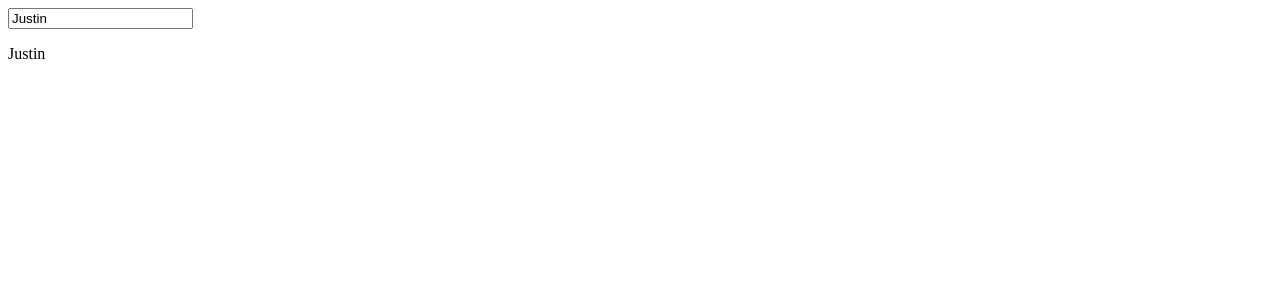
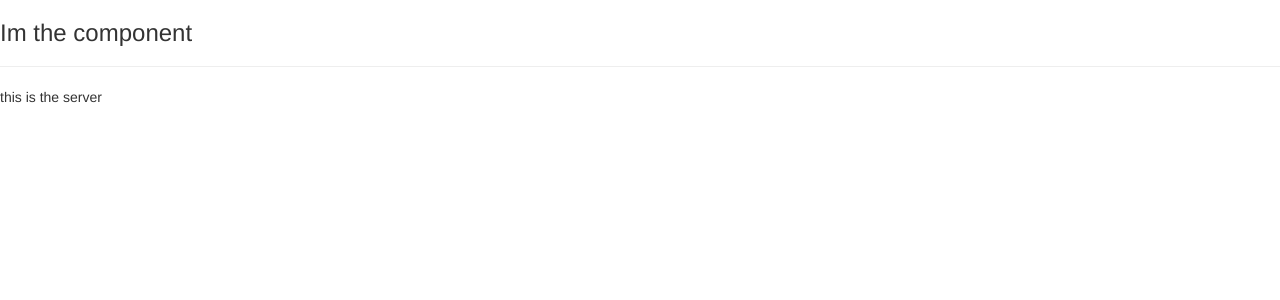
Before and after one commit to jdpeck90/Angular-Practice, an Angular app in the folder my-angular-app/: page / in a window 1280 px wide. Shown: the top 300 px of the page. Built offline with nearby package versions, Linux system fonts and the light colour scheme.

Commit message:
added second component + angular emmet

```diff
--- a/my-angular-app/angular.json
+++ b/my-angular-app/angular.json
@@ -27,6 +27,7 @@
               "src/assets"
             ],
             "styles": [
+              "node_modules/bootstrap/dist/css/bootstrap.min.css",
               "src/styles.scss"
             ],
             "scripts": [],
--- a/my-angular-app/package.json
+++ b/my-angular-app/package.json
@@ -16,6 +16,7 @@
     "@angular/compiler": "~7.2.0",
     "@angular/core": "~7.2.0",
     "@angular/forms": "~7.2.0",
+    "@angular/http": "^7.2.4",
     "@angular/platform-browser": "~7.2.0",
     "@angular/platform-browser-dynamic": "~7.2.0",
     "@angular/router": "~7.2.0",
--- a/my-angular-app/src/app/app.component.html
+++ b/my-angular-app/src/app/app.component.html
@@ -1,2 +1,3 @@
-<input type="text" [(ngModel)]="name">
-<p>{{ name }}</p>
+<h3>Im the component</h3>
+<hr>
+<app-server></app-server>
--- /dev/null
+++ b/my-angular-app/src/app/server/server.component.html
@@ -0,0 +1 @@
+<p>this is the server</p>
--- a/my-angular-app/src/index.html
+++ b/my-angular-app/src/index.html
@@ -1,14 +1,17 @@
 <!doctype html>
 <html lang="en">
+
 <head>
   <meta charset="utf-8">
-  <title>MyAngularApp</title>
+  <title>Learning Angular Project</title>
   <base href="/">
 
   <meta name="viewport" content="width=device-width, initial-scale=1">
   <link rel="icon" type="image/x-icon" href="favicon.ico">
 </head>
+
 <body>
-  <app-root></app-root>
+  <app-root>Loading...</app-root>
 </body>
+
 </html>
```
Also changed, not shown: my-angular-app/src/app/app.module.ts (+7 -4 lines), my-angular-app/src/app/server/server.component.ts (added, +11 -0 lines), 1 other file (tests, documents, lock files or other folders).
